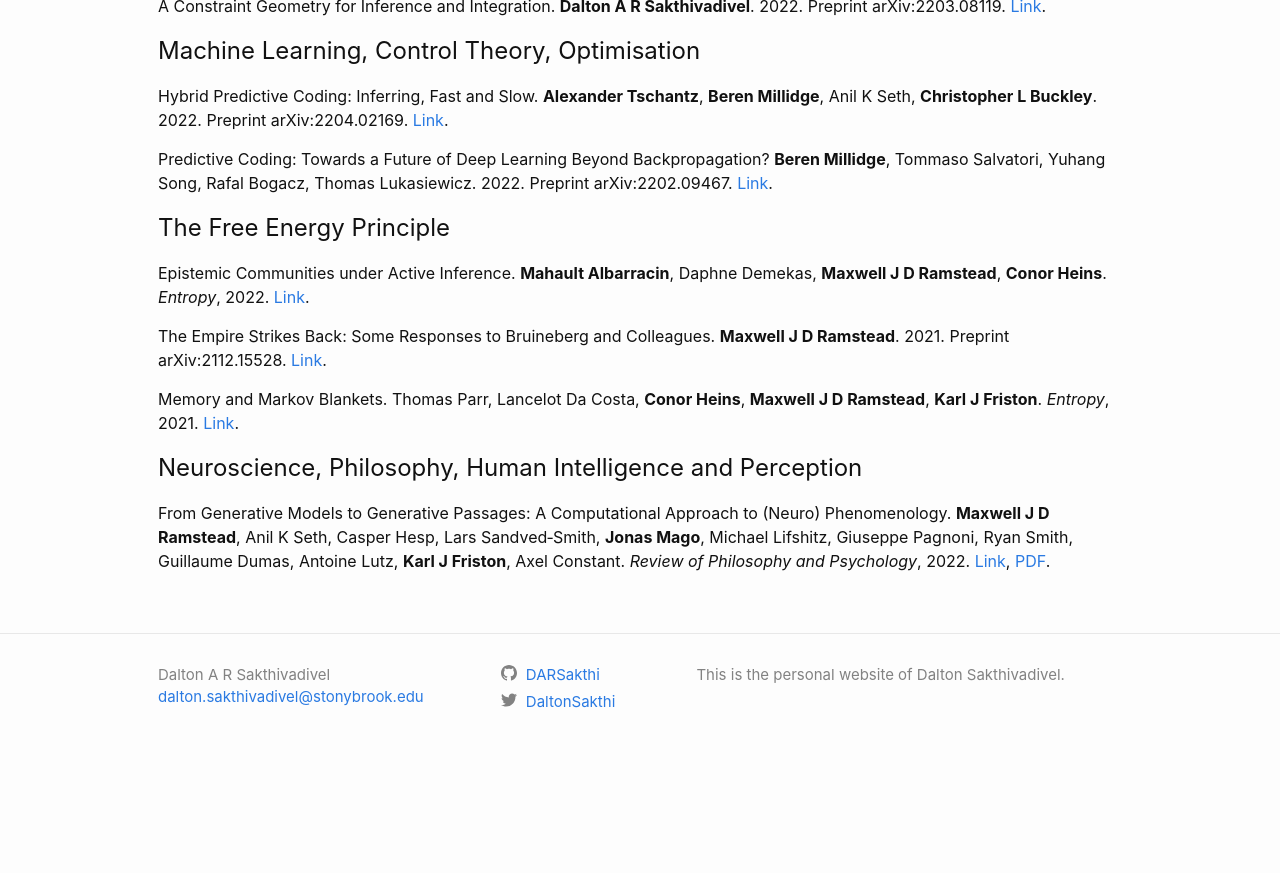
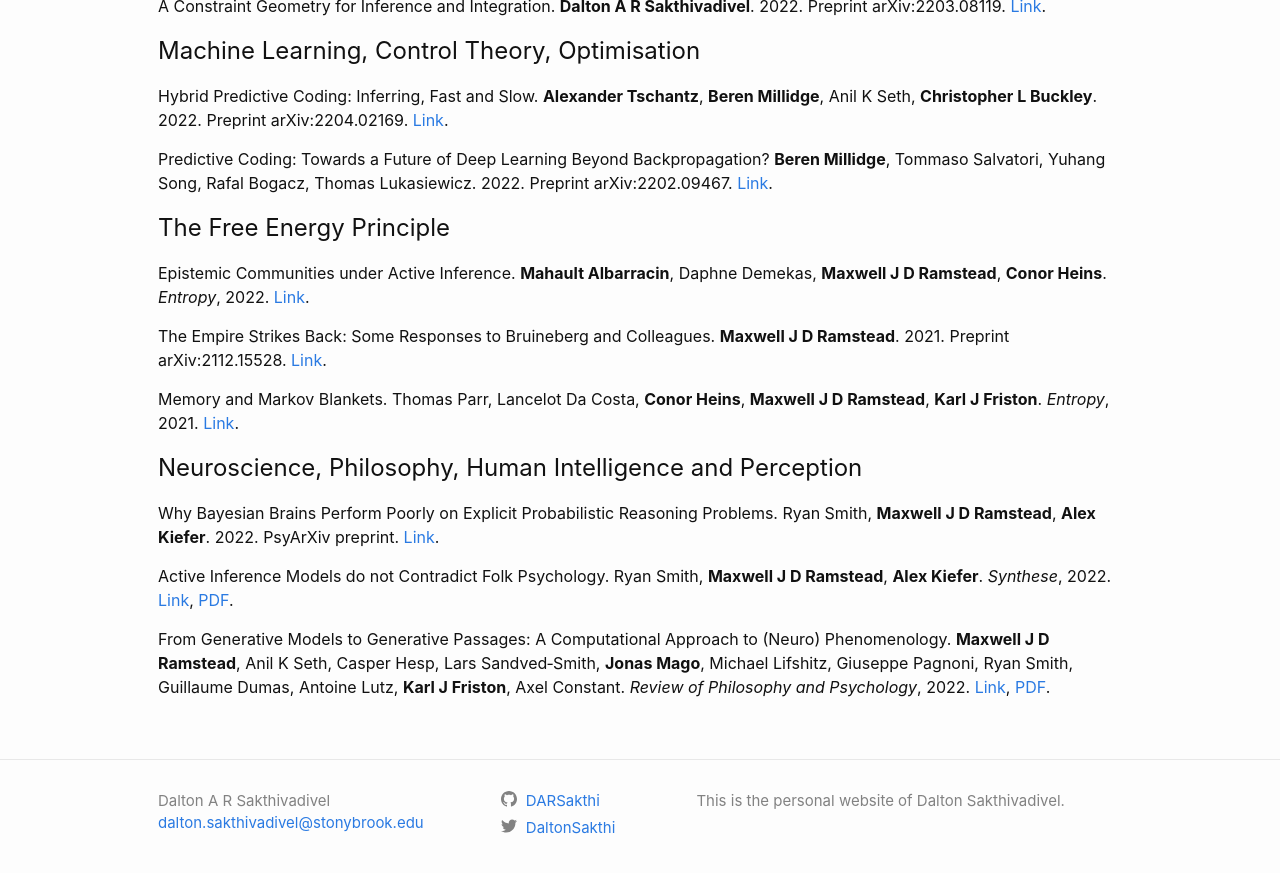
Before and after one commit to DARSakthi/DARSakthi.github.io, a Jekyll site: the page built from verses-lab.markdown, in a window 1280 px wide and 900 px high, scrolled down 1127 px. Shown: the top 873 px of the window. Built offline with Jekyll 4.4.1, drawn with Linux system fonts in a browser that asks for light colours; before the commit the page ends 1901 px from its top, so only the background shows below that.

Commit message:
Added paper

```diff
--- a/verses-lab.markdown
+++ b/verses-lab.markdown
@@ -63,4 +63,8 @@ Memory and Markov Blankets. Thomas Parr, Lancelot Da Costa, **Conor Heins**, **M
 
 # Neuroscience, Philosophy, Human Intelligence and Perception
 
+Why Bayesian Brains Perform Poorly on Explicit Probabilistic Reasoning Problems. Ryan Smith, **Maxwell J D Ramstead**, **Alex Kiefer**. 2022. PsyArXiv preprint. [Link](https://doi.org/10.31234/osf.io/hne9s).
+
+Active Inference Models do not Contradict Folk Psychology. Ryan Smith, **Maxwell J D Ramstead**, **Alex Kiefer**. _Synthese_, 2022. [Link](https://link.springer.com/article/10.1007/s11229-022-03480-w), [PDF](https://darsakthi.github.io/files/Smith2022-1.pdf).
+
 From Generative Models to Generative Passages: A Computational Approach to (Neuro) Phenomenology. **Maxwell J D Ramstead**, Anil K Seth, Casper Hesp, Lars Sandved‑Smith, **Jonas Mago**, Michael Lifshitz, Giuseppe Pagnoni, Ryan Smith, Guillaume Dumas, Antoine Lutz, **Karl J Friston**, Axel Constant. _Review of Philosophy and Psychology_, 2022. [Link](https://link.springer.com/article/10.1007/s13164-021-00604-y), [PDF](https://darsakthi.github.io/files/MJDR2022-1.pdf).
```
